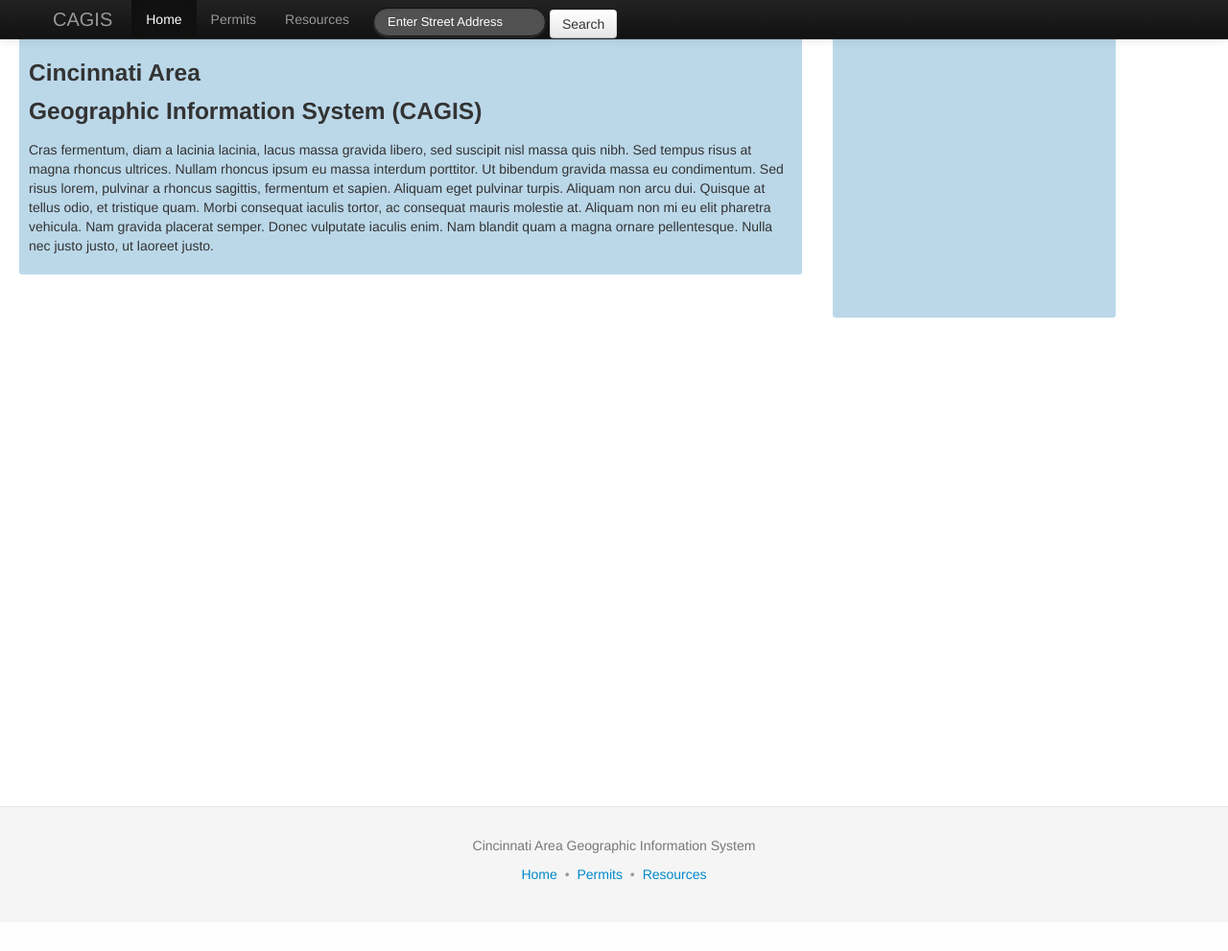
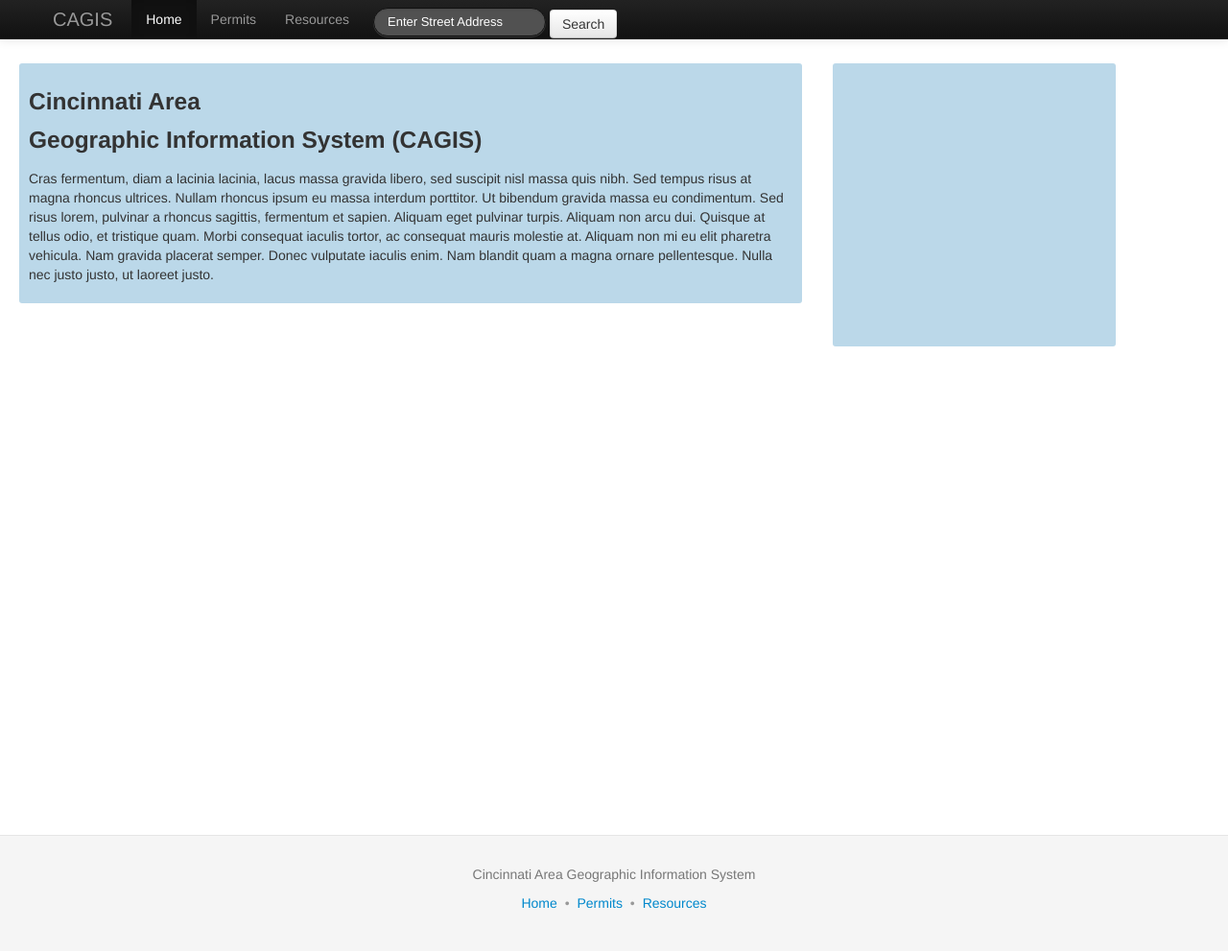
Before and after one commit to robbhedrick/cagis-www, a PHP site: page / in a window 1280 px wide. Shown: the whole page at 96% size. Before the commit the page ends 917 px from the top, so only its background shows below. Run offline with PHP 8.4, Linux system fonts and the light colour scheme; a map, chart or similar area stays blank.

Commit message:
Tests and Tweaks

```diff
--- a/css/custom.css
+++ b/css/custom.css
@@ -6,7 +6,7 @@ html, body { height: 100%; /* The html and body elements cannot have any padding
 	min-height: 100%;
 	height: auto !important;
 	height: 100%; /* Negative indent footer by it's height */
-	margin: 30px auto -60px;
+	margin: 60px auto -60px;
 }
 
 /* Set the fixed height of the footer here */
--- a/js/app.js
+++ b/js/app.js
@@ -384,7 +384,7 @@ $(function() {
 		        		block = block + '<td class="data-city hidden-phone">' + $(this).find('BND_NAME').text() + '</td>';
 		        		block = block + '<td class="data-state hidden-phone">' + $(this).find('STATE').text() + '</td>';
 		        		block = block + '<td class="data-zipcode hidden-phone">' + $(this).find('ZIPCODE').text() + '</td>';
-		        		block = block + '<td class="drag-drop hidden-phone"><i class="icon-move" alt="' + full_address_str + '"></i></td>';
+		        		block = block + '<td class="drag-drop hidden-phone"><a class="btn btn-move" href="#" alt="' + full_address_str + '" ><i class="icon-move"></i></a></td>';
 		        		block = block + '</tr>';
 		        	});
 
@@ -395,7 +395,7 @@ $(function() {
 					$('#results').html(results);
 
 					$("#advanced-map-controls").show();
-					$("i.icon-move").draggable({appendTo: "body",helper: "clone"});
+					$("a.btn-move").draggable({appendTo: "body",helper: "clone"});
 				}
 			}else{
 				$('#results').html('<h3>No records found.</h3>');
```
